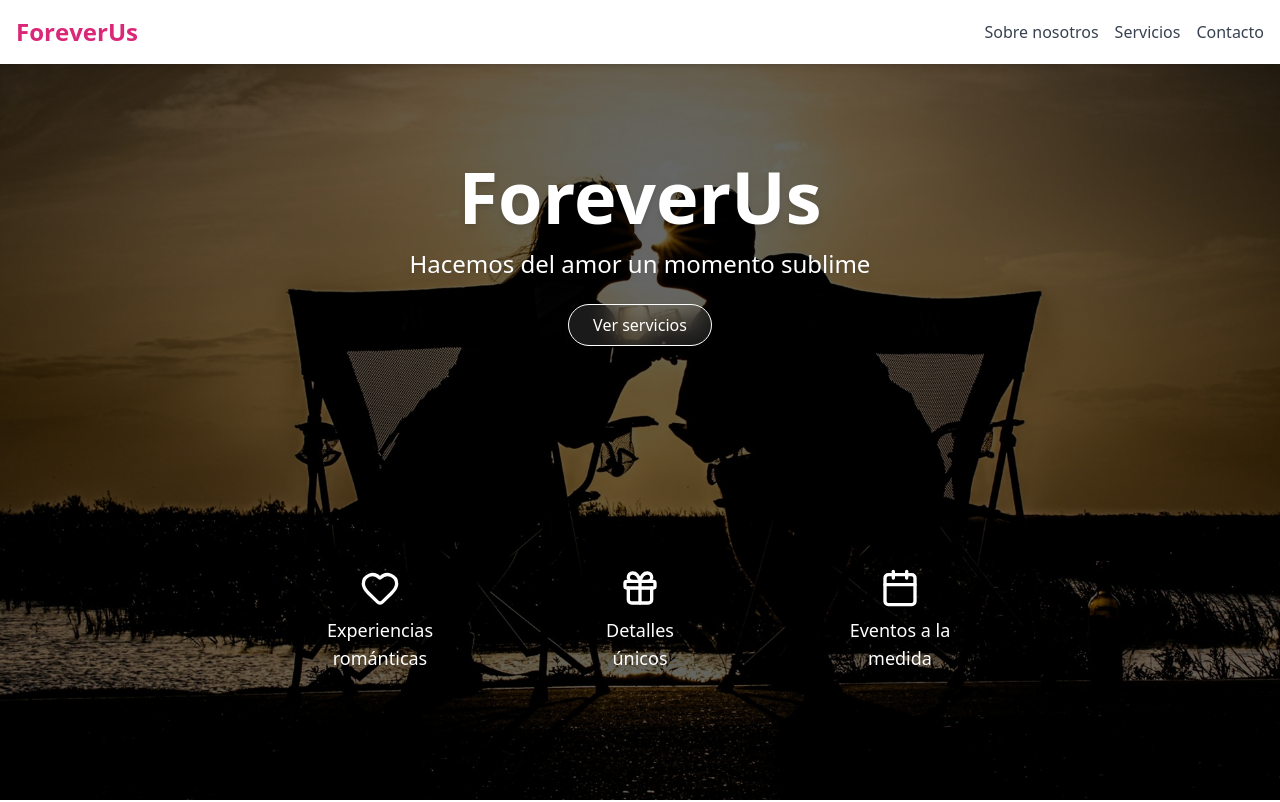
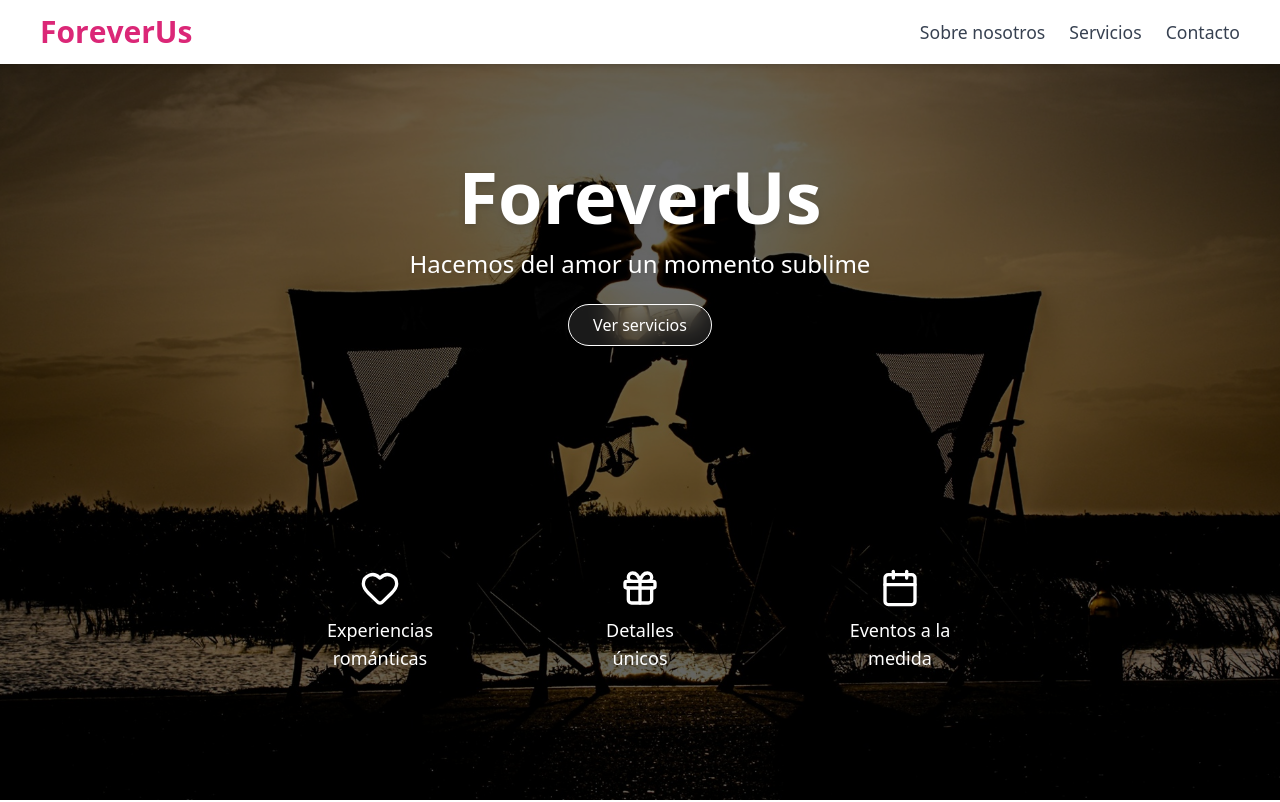
Before and after one commit to keykun456/ForeverUs, a Next.js app: page /home in a window 1280 px wide. Shown: the top 802 px of the page. Built offline with nearby package versions, Linux system fonts and the light colour scheme.

Commit message:
Mejoras de alineación y legibilidad en Navbar para web y móviles

```diff
--- a/components/Navbar.tsx
+++ b/components/Navbar.tsx
@@ -1,7 +1,7 @@
 // components/Navbar.tsx
 
 import { useState, useEffect } from "react";
-import { motion, AnimatePresence } from "framer-motion"; // ✨ Importamos AnimatePresence para animación condicional
+import { motion, AnimatePresence } from "framer-motion"; // ✨ Animaciones suaves con framer-motion
 
 /**
  * Componente Navbar:
@@ -16,7 +16,7 @@ const Navbar = () => {
   // 👉 Control del menú móvil
   const [menuOpen, setMenuOpen] = useState(false);
 
-  // 🎯 Efecto para ocultar la navbar al hacer scroll hacia abajo, pero evita esconderla si el scroll inicial es menor a 20px
+  // 🎯 Oculta la navbar al hacer scroll hacia abajo, la muestra si se sube o si está arriba
   useEffect(() => {
     const handleScroll = () => {
       if (window.scrollY - lastScrollY > 10) {
@@ -35,29 +35,31 @@ const Navbar = () => {
     document.body.style.overflow = menuOpen ? "hidden" : "";
   }, [menuOpen]);
 
-  // Solo lo ejecuta si no hay un hash en la URL
+  // 🔁 Scroll al top si no hay hash en la URL (evita carga en anchors)
   useEffect(() => {
-  if (!window.location.hash) {
-    window.scrollTo(0, 0);
-  }}, []);
+    if (!window.location.hash) {
+      window.scrollTo(0, 0);
+    }
+  }, []);
 
-  // 🧼 Forzar scroll al top en móviles para evitar que se posicione en el anchor tras recarga
+  // 🧼 Corrige comportamiento en móviles con anchors activos tras reload
   useEffect(() => {
-  const isMobile = window.innerWidth < 768;
-  if (isMobile && window.location.hash) {
-    window.scrollTo(0, 0);
-    history.replaceState(null, "", window.location.pathname); // 🔁 Limpia el hash sin recargar
-  }}, []);
+    const isMobile = window.innerWidth < 768;
+    if (isMobile && window.location.hash) {
+      window.scrollTo(0, 0);
+      history.replaceState(null, "", window.location.pathname); // 🔁 Limpia el hash
+    }
+  }, []);
 
   return (
     <>
-      {/* 🚀 Barra de navegación fija con animación */}
+      {/* 🚀 Barra de navegación fija animada */}
       <nav
         className={`h-16 bg-white shadow-md fixed w-full z-50 transition-transform duration-500 ${
           showNavbar ? "translate-y-0" : "-translate-y-full"
         }`}
       >
-        <div className="max-w-7xl mx-auto px-4 flex justify-between items-center h-16">
+        <div className="w-full px-6 sm:px-10 flex justify-between items-center h-16">
           {/* 🎨 Logo animado letra por letra */}
           <motion.a
             href="#home"
@@ -68,7 +70,7 @@ const Navbar = () => {
               hidden: {},
               visible: { transition: { staggerChildren: 0.05 } },
             }}
-            className="text-2xl font-bold text-pink-600 flex"
+            className="text-3xl font-bold text-pink-600 flex"
           >
             {"Forever".split("").map((char, i) => (
               <motion.span
@@ -92,8 +94,8 @@ const Navbar = () => {
             ))}
           </motion.a>
 
-          {/* 🖱️ Navegación escritorio */}
-          <div className="space-x-4 hidden md:flex">
+          {/* 🖥️ Navegación de escritorio alineada a la derecha */}
+          <div className="space-x-6 hidden md:flex text-[1.1rem] font-medium">
             {["Sobre nosotros", "Servicios", "Contacto"].map((label, idx) => {
               const href = ["#aboutus", "#services", "#contact"][idx];
               return (
@@ -109,7 +111,7 @@ const Navbar = () => {
             })}
           </div>
 
-          {/* 📱 Botón hamburguesa */}
+          {/* 📱 Botón hamburguesa para menú móvil */}
           <div className="md:hidden flex items-center h-full">
             <button
               onClick={() => setMenuOpen(!menuOpen)}
@@ -131,7 +133,7 @@ const Navbar = () => {
             animate={{ opacity: 1 }}
             exit={{ opacity: 0 }}
             transition={{ duration: 0.25 }}
-            // Fondo sólido, altura completa, bloqueo scroll visual
+            // Fondo sólido y diseño flexible vertical
             className="fixed inset-0 z-[999] bg-white min-h-screen overflow-y-auto flex flex-col items-center justify-start space-y-8 px-6 pt-24 pb-12 md:hidden"
           >
             {/* ❌ Botón para cerrar menú */}
@@ -143,7 +145,7 @@ const Navbar = () => {
               &times;
             </button>
 
-            {/* 📋 Enlaces del menú */}
+            {/* 📋 Enlaces del menú móvil */}
             {["Sobre nosotros", "Servicios", "Contacto"].map((label, idx) => {
               const href = ["#aboutus", "#services", "#contact"][idx];
               return (
@@ -151,7 +153,7 @@ const Navbar = () => {
                   key={label}
                   href={href}
                   onClick={() => setMenuOpen(false)}
-                  className="text-2xl font-semibold text-gray-900 hover:text-pink-600 transition"
+                  className="text-[1.5rem] font-semibold text-gray-900 hover:text-pink-600 transition"
                 >
                   {label}
                 </a>
@@ -161,7 +163,7 @@ const Navbar = () => {
         )}
       </AnimatePresence>
 
-      {/* 🧱 Espaciador para compensar navbar fija */}
+      {/* 🧱 Espaciador para compensar la altura de la navbar fija */}
       <div className="pt-16"></div>
     </>
   );
```
